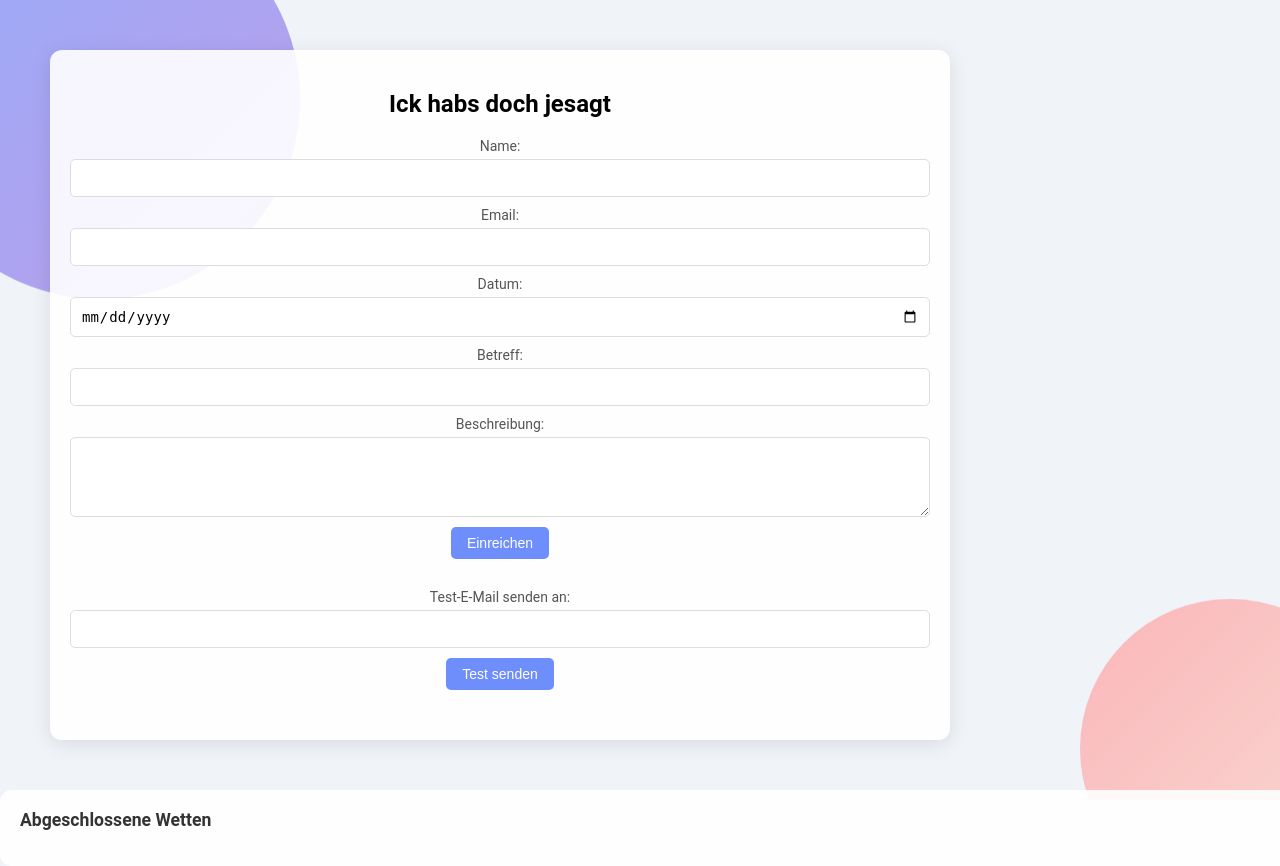
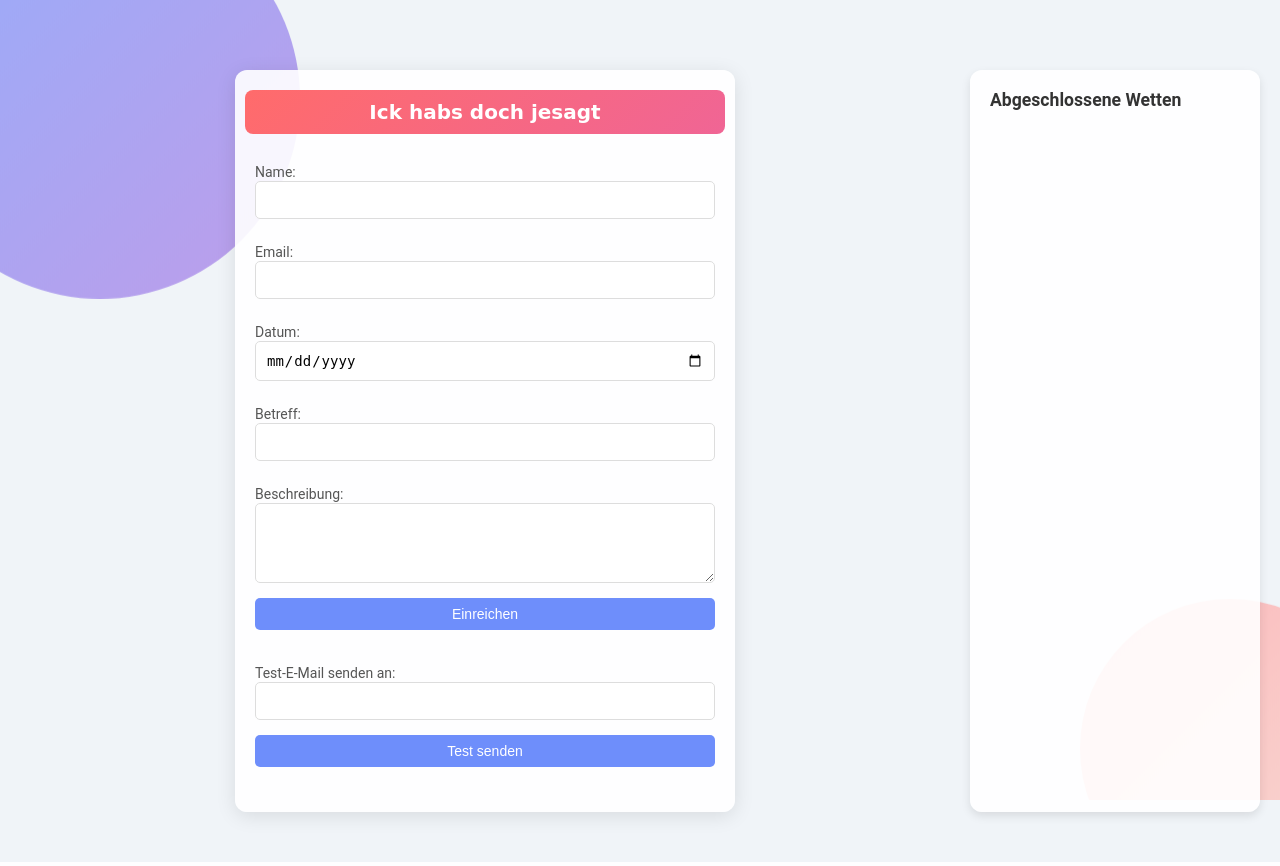
Before and after one commit to ToxicHahn/prediction, a Flask app: template templates/index.html in a window 1280 px wide. Run offline with Flask 2, Linux system fonts and the light colour scheme; the template is opened without the code that fills it, so the values that code supplies are empty.

Commit message:
unstable

```diff
--- a/app.py
+++ b/app.py
@@ -4,9 +4,11 @@ from apscheduler.schedulers.background import BackgroundScheduler
 from datetime import datetime
 import smtplib
 from email.mime.text import MIMEText
+from config import Config
 
 app = Flask(__name__)
-app.config['SECRET_KEY'] = 'your_secret_key_here'
+app.config['SECRET_KEY'] = Config.SECRET_KEY
+
 
 # Initialisieren der Datenbank
 def init_db():
@@ -69,6 +71,7 @@ def start_scheduler():
 @app.route('/')
 def index():
     with sqlite3.connect('database.db') as conn:
+        conn.row_factory = sqlite3.Row
         c = conn.cursor()
         c.execute('SELECT id, subject, created_at FROM bets ORDER BY created_at DESC')
         bets = c.fetchall()
--- a/static/styles.css
+++ b/static/styles.css
@@ -3,7 +3,7 @@ body {
     padding: 0;
     font-family: 'Roboto', sans-serif;
     background-color: #f0f4f8;
-    overflow-y: scroll; /* Seite scrollbar machen */
+    overflow-y: auto; /* Scrollen aktivieren */
 }
 
 .background {
@@ -80,65 +80,74 @@ body {
     }
 }
 
+.main-content {
+    display: flex;
+    justify-content: center;
+    align-items: flex;
+    padding: 50px 20px;
+}
+
 .container {
     position: relative;
-    width: 90%;
-    max-width: 900px; /* Maximale Breite des Containers */
+    width: 70%;
+    max-width: 500px;
     padding: 20px;
     background-color: rgba(255, 255, 255, 0.9);
     box-shadow: 0 4px 20px rgba(0, 0, 0, 0.1);
     border-radius: 12px;
     box-sizing: border-box;
-    margin: 50px; /* Abstand vom Rand des Viewports */
-    display: flex;
-    flex-direction: column;
-    align-items: center;
+    margin: auto;
+    margin-top: 20px;
+
 }
 
-.header {
+.header-message {
     margin-bottom: 20px;
+    position: relative;
+    left: -10px;
     background: linear-gradient(135deg, #ff6b6b, #f06595);
     padding: 10px;
     border-radius: 8px;
-    width: 100%; /* Volle Breite des Containers */
+    width: 100%;
     text-align: center;
+
 }
 
-.header h2 {
+.header-message h2 {
     margin: 0;
     color: white;
-    font-size: 1.25rem; /* Kleinere Schriftgröße */
-    font-family: 'Dancing Script', cursive; /* Verspielte Schriftart */
+    font-size: 1.25rem;
+    font-family: 'Dancing Script', cursive;
 }
 
 form {
     display: flex;
     flex-direction: column;
-    align-items: center;
-    width: 100%; /* Volle Breite des Containers */
-    margin-bottom: 20px; /* Abstand zum nächsten Formular */
+    width: 100%;
+    margin-bottom: 20px;
 }
 
 .form-group {
     width: 100%;
-    margin-bottom: 15px; /* Kleinere Abstände zwischen den Feldern */
-    text-align: left;
+    margin-bottom: 10px;
+    display: flex;
+    flex-direction: column;
 }
 
 label {
-    display: block;
-    font-size: 0.875rem; /* Kleinere Schriftgröße für Labels */
-    margin-bottom: 5px;
+    font-size: 0.875rem;
+    margin-bottom: 1px;
+    margin-top: 10px;
     color: #555;
 }
 
 input, textarea {
     width: 100%;
-    padding: 10px; /* Weniger Padding für Eingabefelder */
-    margin-bottom: 10px;
+    padding: 10px;
+    margin-bottom: 5px;
     border: 1px solid #ddd;
     border-radius: 5px;
-    font-size: 14px; /* Kleinere Schriftgröße */
+    font-size: 14px;
     box-sizing: border-box;
     transition: border-color 0.3s;
 }
@@ -150,18 +159,18 @@ input:focus, textarea:focus {
 
 textarea {
     resize: vertical;
-    height: 80px; /* Kleinere Höhe für Textarea */
+    height: 80px;
 }
 
 input[type="submit"] {
     width: auto;
-    padding: 8px 16px; /* Weniger Padding für den Button */
+    padding: 8px 16px;
     background-color: #6e8efb;
     color: white;
     border: none;
     border-radius: 5px;
     cursor: pointer;
-    font-size: 14px; /* Kleinere Schriftgröße für Button */
+    font-size: 14px;
     transition: background-color 0.3s, transform 0.3s;
 }
 
@@ -171,11 +180,17 @@ input[type="submit"]:hover {
 }
 
 .sidebar {
-    width: 100%; /* Volle Breite innerhalb des Containers */
+    position: relative;
+
+    margin-top: 20px;
+    margin-left: 20px;
+    width: 250px;
     padding: 20px;
     background-color: rgba(255, 255, 255, 0.9);
     border-radius: 12px;
-    margin-top: 20px; /* Abstand zum oberen Inhalt */
+    box-shadow: 0 4px 10px rgba(0, 0, 0, 0.1);
+    flex-shrink: 0;
+    min-height: 700px;
 }
 
 .sidebar h3 {
@@ -194,15 +209,19 @@ input[type="submit"]:hover {
 }
 
 .sidebar ul li a {
+    display: block;
+    padding: 8px 12px;
+    border-radius: 5px;
+    background-color: rgba(110, 142, 251, 0.1);
+    color: #6e8efb;
     text-decoration: none;
-    color: #6e8efb;
-    transition: color 0.3s;
+    transition: background-color 0.3s, color 0.3s;
 }
 
 .sidebar ul li a:hover {
-    color: #a777e3;
+    background-color: #6e8efb;
+    color: white;
 }
-
 
 .bet-details {
     text-align: left;
--- a/templates/bet_detail.html
+++ b/templates/bet_details.html
@@ -21,7 +21,6 @@
         </div>
         <div class="bet-details">
             <p><strong>Name:</strong> {{ bet.name }}</p>
-            <p><strong>Email:</strong> {{ bet.email }}</p>
             <p><strong>Datum:</strong> {{ bet.date }}</p>
             <p><strong>Betreff:</strong> {{ bet.subject }}</p>
             <p><strong>Beschreibung:</strong></p>
--- a/templates/index.html
+++ b/templates/index.html
@@ -11,31 +11,39 @@
         <div class="shape"></div>
         <div class="shape"></div>
     </div>
+    <div class="main-content">
         <div class="container">
             <div class="header-message">
                 <h2>Ick habs doch jesagt</h2>
             </div>
             <form action="/submit" method="post">
+                <div class="form-group">
                     <label for="name">Name:</label>
                     <input type="text" id="name" name="name" required>
-
+                </div>
+                <div class="form-group">
                     <label for="email">Email:</label>
                     <input type="email" id="email" name="email" required>
-
+                </div>
+                <div class="form-group">
                     <label for="date">Datum:</label>
                     <input type="date" id="date" name="date" required>
-
+                </div>
+                <div class="form-group">
                     <label for="subject">Betreff:</label>
                     <input type="text" id="subject" name="subject" required>
-
+                </div>
+                <div class="form-group">
                     <label for="description">Beschreibung:</label>
                     <textarea id="description" name="description" required></textarea>
-
+                </div>
                 <input type="submit" value="Einreichen">
             </form>
             <form action="/test_email" method="post">
+                <div class="form-group">
                     <label for="test_email">Test-E-Mail senden an:</label>
                     <input type="email" id="test_email" name="email" required>
+                </div>
                 <input type="submit" value="Test senden">
             </form>
         </div>
@@ -43,9 +51,10 @@
             <h3>Abgeschlossene Wetten</h3>
             <ul>
                 {% for bet in bets %}
-            <li><a href="{{ url_for('bet_detail', bet_id=bet.id) }}">{{ bet.subject }} - {{ bet.created_at }}</a></li>
+                <li><a href="{{ url_for('bet_details', bet_id=bet.id) }}">{{ bet.subject }} - {{ bet.created_at }}</a></li>
                 {% endfor %}
             </ul>
         </div>
+    </div>
 </body>
 </html>
```
Also changed, not shown: database.db, 1 other file. Lines whose indentation alone changed are shown as unchanged.
